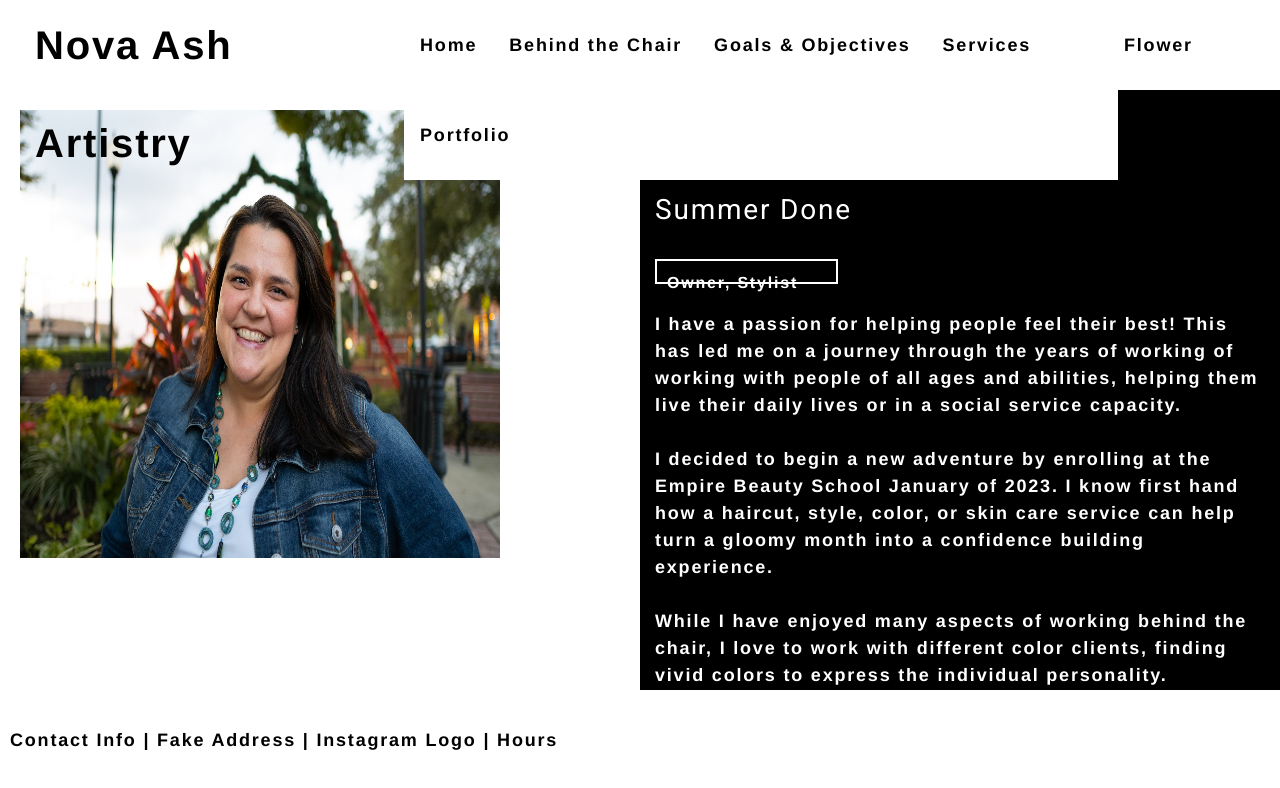
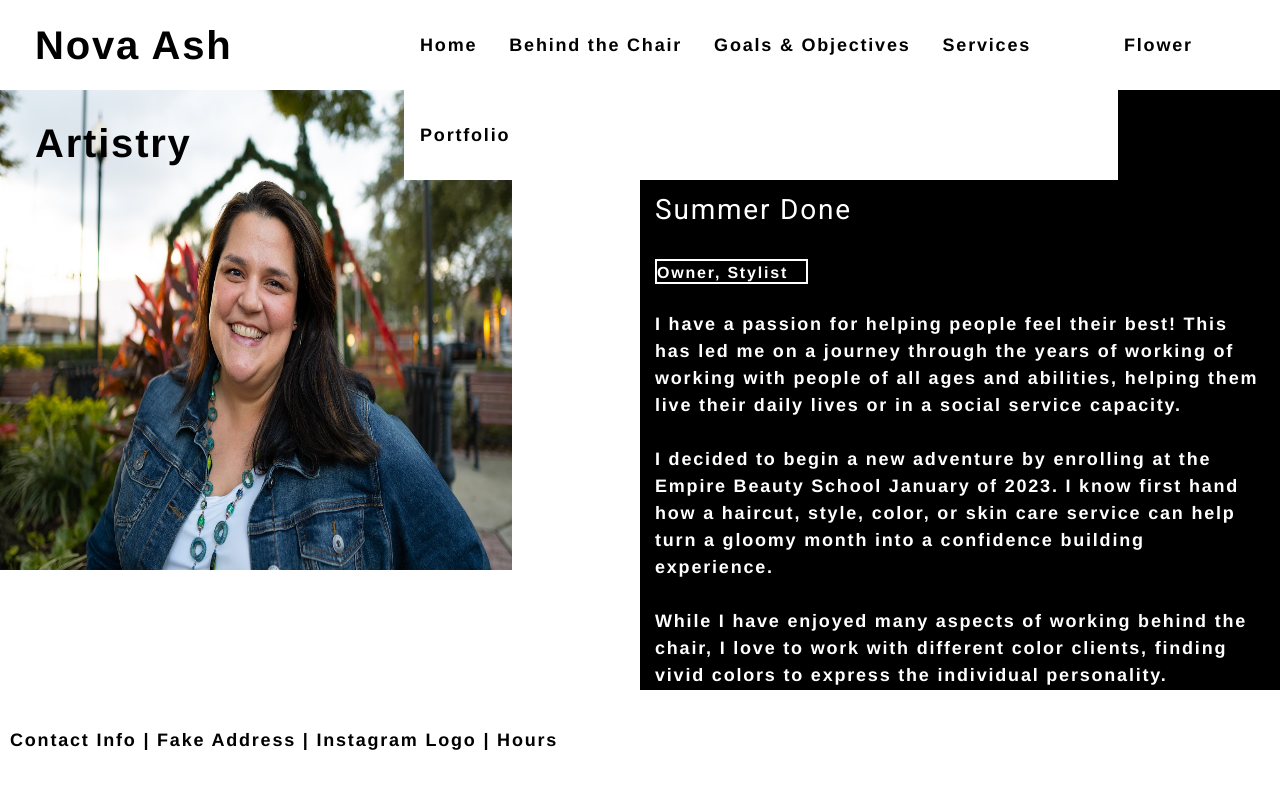
Before and after one commit to bdoneq7/novaashartistry, a React (Create React App) app: page / in a window 1280 px wide. Both pictures are taken after a click on the item "Behind the Chair". Shown: the top 788 px of the page. Built offline with nearby package versions, Linux system fonts and the light colour scheme.

Commit message:
updated behind component styles

```diff
--- a/src/index.css
+++ b/src/index.css
@@ -100,9 +100,10 @@ header a {
   height: 600px;
   background-color: var(--white-color);
   color: #000000;
-  padding: 20px;
   margin: 0px;
   align-items: middle;
+  margin: auto;
+  display: block;
 
 }
 
@@ -127,12 +128,13 @@ header a {
 }
 
 .summertitle {
-  width: 30%;
+  width: 25%;
   height: 25px;
   color: #ffffff;
   font-size: 16px;
-  padding: 10px;
   border: 2px solid #ffffff;
+
+
 }
 
 
```
